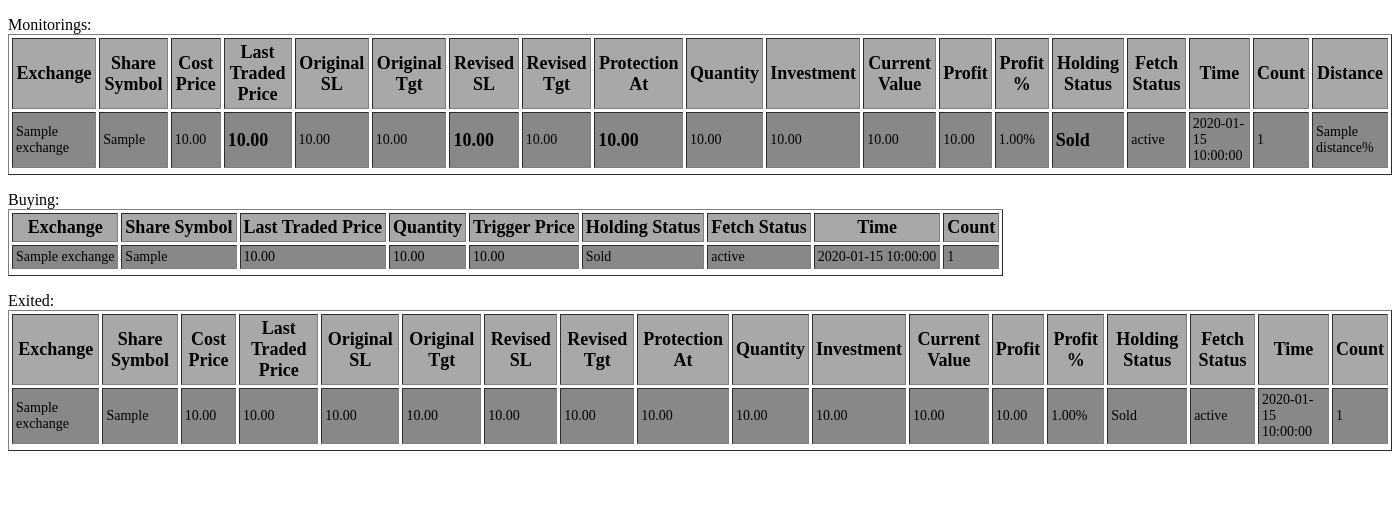
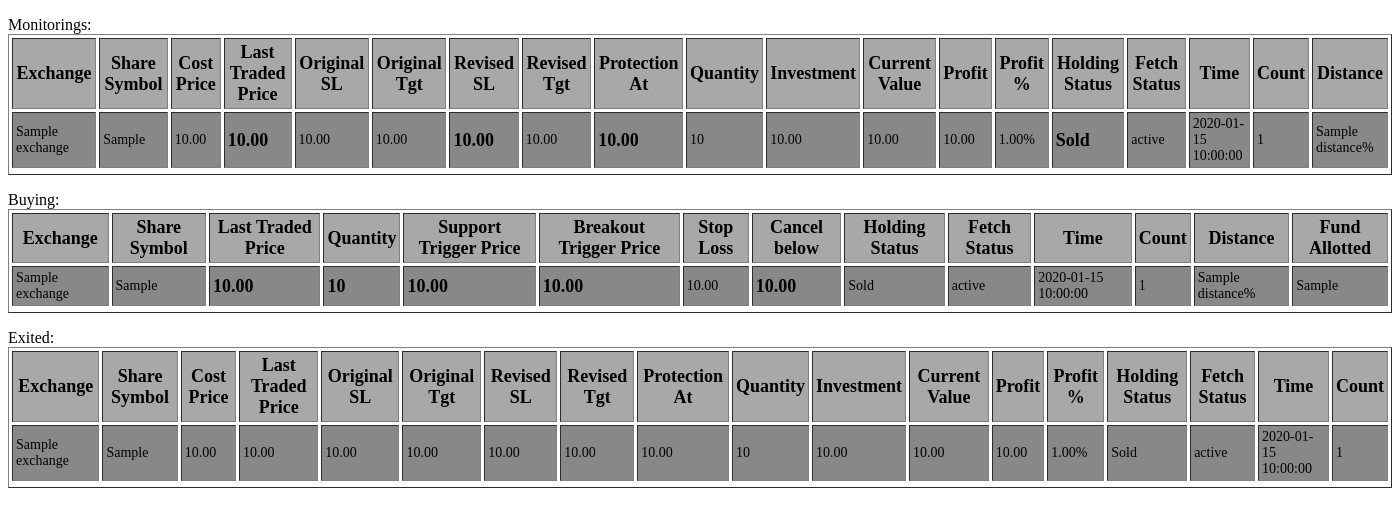
Before and after one commit to mnazaar/kiteconnect, a Flask app: template templates/prices_shares.html in a window 1400 px wide. Shown: the top 527 px of the page. Run offline with Flask 3, Linux system fonts and the light colour scheme; the template is opened without the code that fills it: most values are stand-ins (such as "Sample title", 1, 10 or a date in 2020).

Commit message:
changes to merge buy bo and buy support in one line

```diff
--- a/app.py
+++ b/app.py
@@ -1,4 +1,5 @@
 import time
+import traceback
 
 import flask
 import urllib.request
@@ -96,23 +97,28 @@ def get_ltp_from_ltp_results_test(row, results_ltp):
 
 
 def get_revised_stoploss(row):
-    current_gap = row['sl_gap']
+    ltp = row['ltp']
+    current_gap_percentage = row['sl_gap_percent']
+    current_gap = round(ltp * current_gap_percentage / 100, 2)
+
     current_stop_loss = row['revised_stoploss']
-    ltp = row['ltp']
+
     protect_after = row['protect_after']
 
     new_gap = ltp - current_stop_loss
 
     if ltp > protect_after and new_gap > current_gap:
-        current_stop_loss = current_stop_loss + new_gap - current_gap
+        current_stop_loss = ltp - current_gap
 
     return current_stop_loss
 
 
 def get_revised_target(row):
-    current_gap = row['tgt_gap']
+    ltp = row['ltp']
+    current_gap_percent = row['tgt_gap_percent']
+    current_gap = round(ltp * current_gap_percent / 100, 2)
+
     current_target = row['revised_target']
-    ltp = row['ltp']
     protect_after = row['protect_after']
 
     new_gap = current_target - ltp
@@ -123,16 +129,45 @@ def get_revised_target(row):
     return current_target
 
 
+def get_buy_quantity(row):
+    quantity = row['quantity']
+    if row['status'] == 'Buy':
+        buy_bo_trigger = row['buy_bo_trigger']
+        buy_sr_trigger = row['buy_sr_trigger']
+        distance_to_bo_trigger = buy_bo_trigger - row['ltp']
+        distance_to_sr_trigger = row['ltp'] - buy_sr_trigger
+        distance_to_nearest_trigger = min(abs(distance_to_bo_trigger), abs(distance_to_sr_trigger))
+        if distance_to_nearest_trigger == distance_to_bo_trigger:
+            if buy_bo_trigger == 0:
+                quantity = int(row['fund_allotted'] / buy_sr_trigger)
+            else:
+                quantity = int(row['fund_allotted'] / buy_bo_trigger)
+        else:
+            quantity = int(row['fund_allotted'] / buy_sr_trigger)
+
+    return quantity
+
+
 def get_distance_percentage(row):
-    current_target = row['revised_target']
-    current_stoploss = row['revised_stoploss']
-    distance_to_target = current_target - row['ltp']
-    distance_to_stop_loss = current_stoploss - row['ltp']
+    percentage = 0
+    if row['status'] == 'Holding':
+        current_target = row['revised_target']
+        current_stoploss = row['revised_stoploss']
+        distance_to_target = current_target - row['ltp']
+        distance_to_stop_loss = current_stoploss - row['ltp']
 
-    if abs(distance_to_stop_loss) < distance_to_target:
-        percentage = round(100 * distance_to_stop_loss / row['ltp'], 2)
+        if abs(distance_to_stop_loss) < distance_to_target:
+            percentage = round(100 * distance_to_stop_loss / row['ltp'], 2)
+        else:
+            percentage = round(100 * distance_to_target / row['ltp'], 2)
     else:
-        percentage = round(100 * distance_to_target / row['ltp'], 2)
+        buy_bo_trigger = row['buy_bo_trigger']
+        buy_sr_trigger = row['buy_sr_trigger']
+        distance_to_bo_trigger = buy_bo_trigger - row['ltp']
+        distance_to_sr_trigger = row['ltp'] - buy_sr_trigger
+
+        distance_to_nearest_trigger = min(abs(distance_to_bo_trigger), abs(distance_to_sr_trigger))
+        percentage = round(100 * distance_to_nearest_trigger / row['ltp'], 2)
 
     return percentage
 
@@ -164,39 +199,43 @@ def get_row_colour(row):
 
 def place_order(row):
     response_status = row['status']
-    response_trigger = row['buy_trigger']
-    if row['ltp'] < row['revised_stoploss'] and row['status'] == 'Holding':
+    response_bo_trigger = row['buy_bo_trigger']
+    response_sr_trigger = row['buy_sr_trigger']
+    if row['status'] == 'Holding' and row['ltp'] < row['revised_stoploss']:
         kite_connector_this = kite_connector.KiteConnector()
         kite_connector_this.place_order_real(row, kite_connector_this.connector.TRANSACTION_TYPE_SELL)
         response_status = 'Sold'
-        response_trigger = 0
-
-    if row['status'] == 'Buy_BO' and row['buy_trigger'] > 0 and row['ltp'] > row['buy_trigger']:
+        response_bo_trigger = 0
+        response_sr_trigger = 0
+    elif row['status'] == 'Buy' and row['buy_bo_trigger'] > 0 and row['ltp'] > row['buy_bo_trigger']:
         kite_connector_this = kite_connector.KiteConnector()
         kite_connector_this.place_order_real(row, kite_connector_this.connector.TRANSACTION_TYPE_BUY)
         response_status = 'Holding'
-        response_trigger = 0
+        response_bo_trigger = 0
+        response_sr_trigger = 0
+    elif row['status'] == 'Buy' and row['buy_sr_trigger'] > 0 and row['ltp'] < row['buy_sr_trigger']:
+        ltp = row['ltp']
+        stop_loss = row['revised_stoploss']
+        cancel_at = round_to_nearest_0_05(stop_loss - (stop_loss * row['sl_buy_tolerance_percent'] / 100))
 
-    if row['status'] == 'Buy_SR' and row['buy_trigger'] > 0 and row['ltp'] < row['buy_trigger']:
-        response_status = 'Buy_SR_Rev'
-        response_trigger = row['buy_trigger'] * 1.01
+        if ltp < cancel_at:
+            response_status = 'Cancelled'
+            response_bo_trigger = 0
+            response_sr_trigger = 0
+        else:
+            response_status = 'Buy'
+            new_buy_trigger = ltp + (ltp * row['rev_buy_percent'] / 100)
+            if row['buy_bo_trigger'] == 0 or new_buy_trigger < row['buy_bo_trigger']:
+                response_bo_trigger = new_buy_trigger
+            else:
+                response_bo_trigger = row['buy_bo_trigger']
+            response_sr_trigger = row['buy_sr_trigger']
 
-    if row['status'] == 'Buy_SR_Rev' and row['buy_trigger'] > 0:
-        if row['ltp'] > row['buy_trigger']:
-            kite_connector_this = kite_connector.KiteConnector()
-            kite_connector_this.place_order_real(row, kite_connector_this.connector.TRANSACTION_TYPE_BUY)
-            response_status = 'Holding'
-            response_trigger = 0
-        else:
-            new_buy_trigger = row['ltp'] * 1.01
-            if new_buy_trigger < row['buy_trigger']:
-                response_status = 'Buy_SR_Rev'
-                response_trigger = new_buy_trigger
-            else:
-                response_status = 'Buy_SR_Rev'
-                response_trigger = row['buy_trigger']
+    return response_status, round_to_nearest_0_05(response_bo_trigger), round_to_nearest_0_05(response_sr_trigger)
 
-    return response_status, response_trigger
+
+def round_to_nearest_0_05(number):
+    return round(number * 20) / 20
 
 
 @app.route("/naztrade/refresh_prices")
@@ -222,27 +261,40 @@ def refresh_prices():
         all_prices['revised_target'] = all_prices.apply(get_revised_target, axis=1)
         all_prices['row_colour'] = all_prices.apply(get_row_colour, axis=1)
         all_prices['distance'] = all_prices.apply(get_distance_percentage, axis=1)
+        all_prices['quantity'] = all_prices.apply(get_buy_quantity, axis=1)
 
-        all_prices[['status', 'buy_trigger']] = all_prices.apply(place_order, axis=1, result_type='expand')
+        all_prices[['status', 'buy_bo_trigger', 'buy_sr_trigger']] = all_prices.apply(place_order, axis=1,
+                                                                                      result_type='expand')
         all_prices.to_csv("./data/monitoring.csv", header=True, index=False)
 
         return render_template_dataframes(all_prices)
 
-    except Exception:
+    except Exception as e:
         all_prices["fetch_status"] = "failed"
         all_prices['row_colour'] = "#C80372"
+        traceback.print_exc()
         return render_template_dataframes(all_prices)
 
 
+def add_cancel_at(row):
+    return round_to_nearest_0_05(
+        row['revised_stoploss'] - (row['revised_stoploss'] * row['sl_buy_tolerance_percent'] / 100))
+
+
 def render_template_dataframes(all_prices):
+    all_prices['cancel_below'] = all_prices.apply(add_cancel_at, axis=1)
+
     all_monitoring = all_prices[all_prices["status"] == "Holding"]
     all_monitoring = all_monitoring.sort_values(by="distance", ascending=False)
-    all_sold = all_prices[all_prices["status"] == "Sold"]
+    all_sold = all_prices[(all_prices['status'] == 'Sold') | (all_prices['status'] == 'Cancelled') | (
+            all_prices['status'] == 'Exited')]
     all_sold = all_sold.sort_values(by="distance", ascending=False)
-    all_buy = all_prices[(all_prices['status'] == 'Buy_BO') | (all_prices['status'] == 'Buy_SR') | (
-            all_prices['status'] == 'Buy_SR_Rev')]
+    all_buy = all_prices[all_prices['status'] == 'Buy']
+
     all_buy = all_buy.sort_values(by="distance", ascending=False)
-    return render_template("prices_shares.html", monitorings=all_monitoring, buys=all_buy, solds=all_sold)
+    all_buy_sorted_df = all_buy.iloc[all_buy['distance'].abs().argsort()]
+
+    return render_template("prices_shares.html", monitorings=all_monitoring, buys=all_buy_sorted_df, solds=all_sold)
 
 
 def round_amount_columns(all_prices):
@@ -252,14 +304,21 @@ def round_amount_columns(all_prices):
     all_prices['target_original'] = all_prices['target_original'].astype(float).round(decimals=2)
     all_prices['revised_stoploss'] = all_prices['revised_stoploss'].astype(float).round(decimals=2)
     all_prices['revised_target'] = all_prices['revised_target'].astype(float).round(decimals=2)
+    all_prices['sl_gap_percent'] = all_prices['sl_gap_percent'].astype(float).round(decimals=2)
+    all_prices['tgt_gap_percent'] = all_prices['tgt_gap_percent'].astype(float).round(decimals=2)
+    all_prices['protect_after'] = all_prices['protect_after'].astype(float).round(decimals=2)
     all_prices['quantity'] = all_prices['quantity'].astype(float).round(decimals=2)
     all_prices['investment_amount'] = all_prices['investment_amount'].astype(float).round(decimals=2)
     all_prices['current_value'] = all_prices['current_value'].astype(float).round(decimals=2)
     all_prices['profit'] = all_prices['profit'].astype(float).round(decimals=2)
     all_prices['profit_percent'] = all_prices['profit_percent'].astype(float).round(decimals=2)
+    all_prices['distance'] = all_prices['distance'].astype(float).round(decimals=2)
+    all_prices['buy_sr_trigger'] = all_prices['buy_sr_trigger'].astype(float).round(decimals=2)
+    all_prices['buy_bo_trigger'] = all_prices['buy_bo_trigger'].astype(float).round(decimals=2)
     all_prices['count'] = all_prices['count'].astype(float).round(decimals=2)
-    all_prices['protect_after'] = all_prices['protect_after'].astype(float).round(decimals=2)
-    all_prices['buy_trigger'] = all_prices['buy_trigger'].astype(float).round(decimals=2)
+    all_prices['sl_buy_tolerance_percent'] = all_prices['sl_buy_tolerance_percent'].astype(float).round(decimals=2)
+    all_prices['rev_buy_percent'] = all_prices['rev_buy_percent'].astype(float).round(decimals=2)
+    all_prices['fund_allotted'] = all_prices['fund_allotted'].astype(float).round(decimals=2)
 
 
 @app.route("/naztrade/monitoring", methods=["GET"])
--- a/templates/prices_shares.html
+++ b/templates/prices_shares.html
@@ -61,7 +61,7 @@ Monitorings:
             <td class = "impcol">{{ "%0.2f"|format(row["revised_stoploss"]) }}</td>
             <td>{{ "%0.2f"|format(row["revised_target"]) }}</td>
             <td class = "impcol">{{ "%0.2f"|format(row["protect_after"]) }}</td>
-            <td>{{ "%0.2f"|format(row["quantity"]) }}</td>
+            <td>{{ row["quantity"]}}</td>
             <td>{{ "%0.2f"|format(row["investment_amount"]) }}</td>
             <td>{{ "%0.2f"|format(row["current_value"]) }}</td>
             <td>{{ "%0.2f"|format(row["profit"]) }}</td>
@@ -86,11 +86,16 @@ Buying:
             <th>Share Symbol</th>
             <th>Last Traded Price</th>
             <th>Quantity</th>
-            <th>Trigger Price</th>
+            <th>Support Trigger Price</th>
+            <th>Breakout Trigger Price</th>
+            <th>Stop Loss</th>
+            <th>Cancel below</th>
             <th>Holding Status</th>
             <th>Fetch Status</th>
             <th>Time</th>
             <th>Count</th>
+            <th>Distance</th>
+            <th>Fund Allotted</th>
         </tr>
     </thead>
     <tbody>
@@ -98,13 +103,18 @@ Buying:
         <tr style="background-color: {{ row['row_colour'] }}">
             <td>{{ row["exchange"]  }}</td>
             <td>{{ row["instrument_symbol"] }}</td>
-            <td>{{ "%0.2f"|format(row["ltp"]) }}</td>
-            <td>{{ "%0.2f"|format(row["quantity"]) }}</td>
-            <td>{{ "%0.2f"|format(row["buy_trigger"]) }}</td>
+            <td class = "impcol">{{ "%0.2f"|format(row["ltp"]) }}</td>
+            <td class = "impcol">{{ row["quantity"] }}</td>
+            <td class = "impcol">{{ "%0.2f"|format(row["buy_sr_trigger"]) }}</td>
+            <td class = "impcol">{{ "%0.2f"|format(row["buy_bo_trigger"]) }}</td>
+            <td>{{ "%0.2f"|format(row["revised_stoploss"]) }}</td>
+            <td class = "impcol">{{ "%0.2f"|format(row["cancel_below"]) }}</td>
             <td>{{ row["status"]  }}</td>
             <td>{{ row["fetch_status"]  }}</td>
             <td>{{ row["time"]  }}</td>
             <td>{{ row["count"]  }}</td>
+            <td>{{ row["distance"]  }}%</td>
+            <td>{{ row["fund_allotted"]  }}</td>
 
         <tr>
         {% endfor %}
@@ -148,7 +158,7 @@ Exited:
             <td>{{ "%0.2f"|format(row["revised_stoploss"]) }}</td>
             <td>{{ "%0.2f"|format(row["revised_target"]) }}</td>
             <td>{{ "%0.2f"|format(row["protect_after"]) }}</td>
-            <td>{{ "%0.2f"|format(row["quantity"]) }}</td>
+            <td>{{ row["quantity"] }}</td>
             <td>{{ "%0.2f"|format(row["investment_amount"]) }}</td>
             <td>{{ "%0.2f"|format(row["current_value"]) }}</td>
             <td>{{ "%0.2f"|format(row["profit"]) }}</td>
```
Also changed, not shown: data/monitoring - Copy - Copy.csv (added, +14 -0 lines), data/monitoring.csv (+14 -12 lines), data/monitoringActuals.csv (deleted, +0 -13 lines), kite_connector.py (+12 -2 lines).
